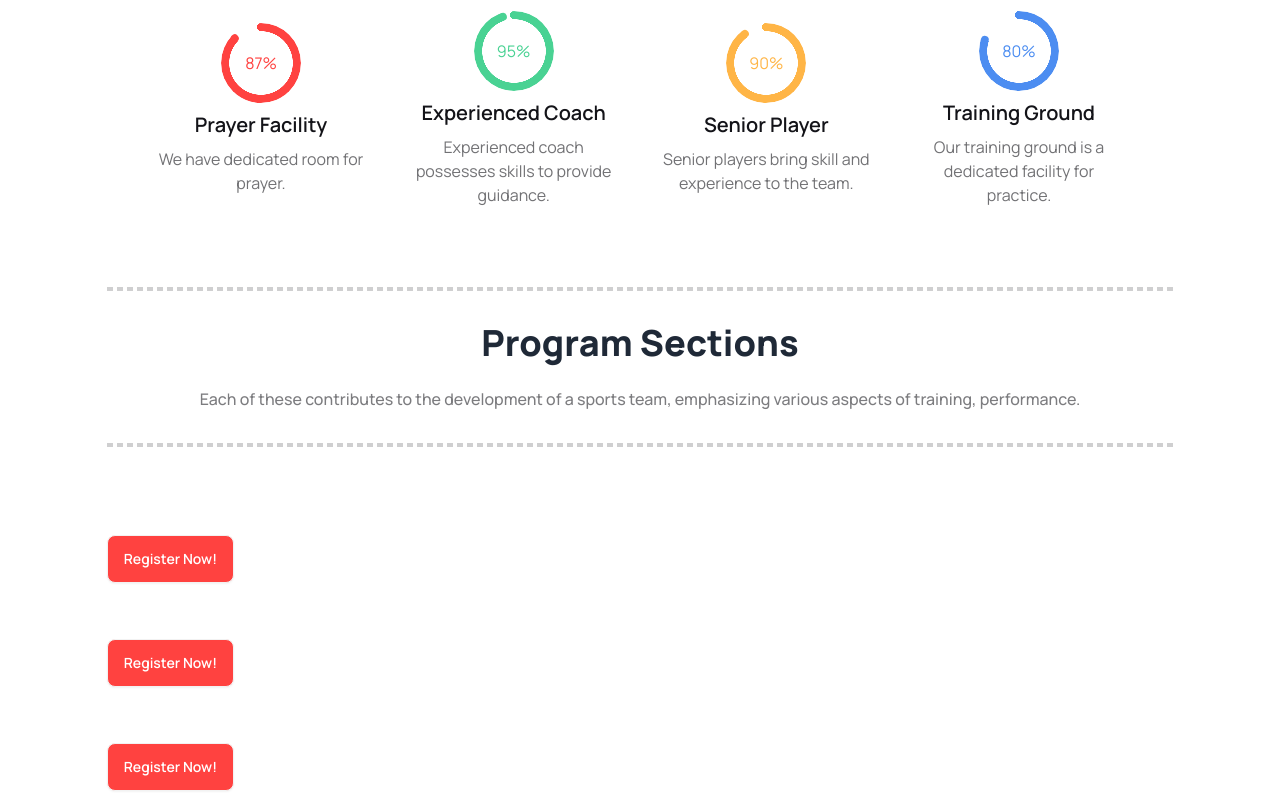
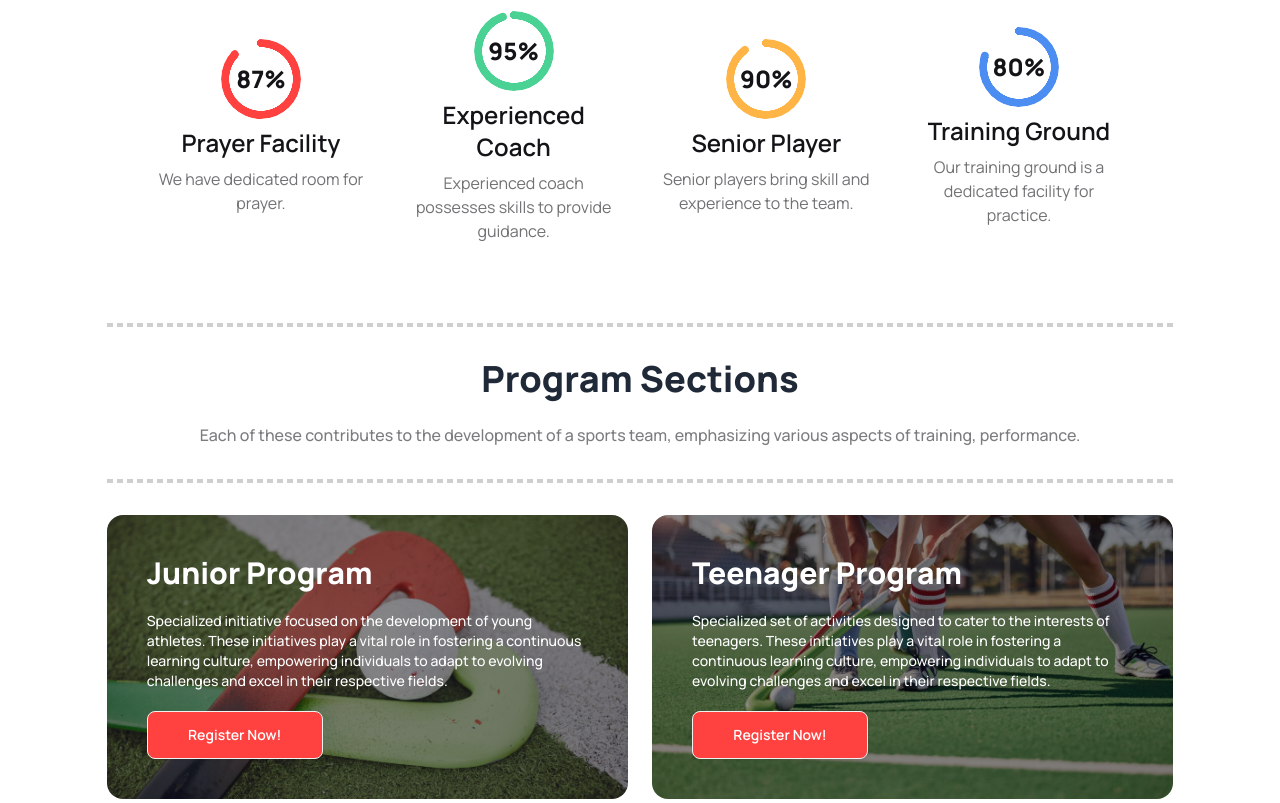
Before and after one commit to irfan-s-m/assignment-3, a plain HTML site: page index.html in a window 1280 px wide. Shown: the part 920-1723 px from the top of the page. Drawn offline with nearby package versions, Linux system fonts and the light colour scheme.

Commit message:
Section 3 has been done with full responsiveness for smaller device

```diff
--- a/index.html
+++ b/index.html
@@ -27,6 +27,7 @@
                 extend: {
                     colors: {
                         clifford: '#da373d',
+                        'section': "url('../images/2.png')",
                     }
                 }
             }
@@ -105,25 +106,25 @@
             <!-- Circular Progress -->
             <div class="grid gap-10 grid-cols-1 lg:grid-cols-4 justify-between items-center p-12">
                 <div class="flex flex-col gap-2 justify-center items-center">
-                    <div class="radial-progress text-[#FF4240]" style="--value:87;" role="progressbar">87%</div>
-                    <h1 class="text-xl font-semibold text-[#131318] text-center">Prayer Facility</h1>
+                    <div class="radial-progress text-[#FF4240]" style="--value:87;" role="progressbar"><span class="text-[#131318] font-extrabold text-2xl">87%</span></div>
+                    <h1 class="text-2xl font-semibold text-[#131318] text-center">Prayer Facility</h1>
                     <p class="font-normal text-base text-[#13131899] text-center">We have dedicated room for prayer.</p>
                 </div>
                 <div class="flex flex-col gap-2 justify-center items-center">
-                    <div class="radial-progress text-[#49D293]" style="--value:95;" role="progressbar">95%</div>
-                    <h1 class="text-xl font-semibold text-[#131318] text-center">Experienced Coach</h1>
+                    <div class="radial-progress text-[#49D293]" style="--value:95;" role="progressbar"><span class="text-[#131318] font-extrabold text-2xl">95%</span></div>
+                    <h1 class="text-2xl font-semibold text-[#131318] text-center">Experienced Coach</h1>
                     <p class="font-normal text-base text-[#13131899] text-center">Experienced coach possesses skills to
                         provide guidance.</p>
                 </div>
                 <div class="flex flex-col gap-2 justify-center items-center">
-                    <div class="radial-progress text-[#FFB546]" style="--value:90;" role="progressbar">90%</div>
-                    <h1 class="text-xl font-semibold text-[#131318] text-center">Senior Player</h1>
+                    <div class="radial-progress text-[#FFB546]" style="--value:90;" role="progressbar"><span class="text-[#131318] font-extrabold text-2xl">90%</span></div>
+                    <h1 class="text-2xl font-semibold text-[#131318] text-center">Senior Player</h1>
                     <p class="font-normal text-base text-[#13131899] text-center">Senior players bring skill and
                         experience to the team.</p>
                 </div>
                 <div class="flex flex-col gap-2 justify-center items-center">
-                    <div class="radial-progress text-[#4C8DF1]" style="--value:80;" role="progressbar">80%</div>
-                    <h1 class="text-xl font-semibold text-[#131318] text-center">Training Ground</h1>
+                    <div class="radial-progress text-[#4C8DF1]" style="--value:80;" role="progressbar"><span class="text-[#131318] font-extrabold text-2xl">80%</span></div>
+                    <h1 class="text-2xl font-semibold text-[#131318] text-center">Training Ground</h1>
                     <p class="font-normal text-base text-[#13131899] text-center">Our training ground is a dedicated
                         facility for practice.</p>
                 </div>
@@ -139,24 +140,35 @@
                     sports team, emphasizing various aspects of training, performance.</p>
             </div>
             <hr class="my-8 border-2 border-dashed border-[#13131833]">
-            <div>
-                <div>
-                    <h3 class="text-2xl font-extrabold text-white">Junior Program</h3>
-                    <p class="text-base font-medium text-white">Specialized initiative focused on the development of
-                        young athletes.</p>
-                    <button class="btn bg-[#FF4240] text-white">Register Now!</button>
+            <div class="grid lg:grid-cols-2 gap-6">
+                <div
+                    class="bg-[linear-gradient(to_right_bottom,rgba(9,7,12,0.45),rgba(7,4,10,0.5)),url('../images/2.png')] bg-no-repeat bg-cover object-cover rounded-2xl p-10 flex flex-col gap-5">
+                    <h3 class="text-3xl font-extrabold text-white">Junior Program</h3>
+                    <p class="text-sm font-medium text-white">Specialized initiative focused on the development of
+                        young athletes. These initiatives play a vital role in fostering a continuous learning culture,
+                        empowering individuals to adapt to evolving challenges and excel in their respective fields.</p>
+                    <button class="btn bg-[#FF4240] text-white w-44">Register Now!</button>
                 </div>
-                <div>
-                    <h3 class="text-2xl font-extrabold text-white">Teenager Program</h3>
-                    <p class="text-base font-medium text-white">Specialized set of activities designed to cater to the
-                        interests of teenagers.</p>
-                    <button class="btn bg-[#FF4240] text-white">Register Now!</button>
+                <div
+                    class="bg-[linear-gradient(to_right_bottom,rgba(9,7,12,0.45),rgba(7,4,10,0.5)),url('../images/3.png')] bg-no-repeat bg-cover object-cover rounded-2xl p-10 flex flex-col gap-5">
+                    <h3 class="text-3xl font-extrabold text-white">Teenager Program</h3>
+                    <p class="text-sm font-medium text-white">Specialized set of activities designed to cater to the
+                        interests of teenagers. These initiatives play a vital role in fostering a continuous learning
+                        culture, empowering individuals to adapt to evolving challenges and excel in their respective
+                        fields.</p>
+                    <button class="btn bg-[#FF4240] text-white w-44">Register Now!</button>
                 </div>
-                <div>
-                    <h3 class="text-2xl font-extrabold text-white">Professional Program</h3>
-                    <p class="text-base font-medium text-white">Initiatives designed to enhance the skills, knowledge,
-                        and proficiency of individuals.</p>
-                    <button class="btn bg-[#FF4240] text-white">Register Now!</button>
+                <div
+                    class="bg-[linear-gradient(to_right_bottom,rgba(9,7,12,0.45),rgba(7,4,10,0.5)),url('../images/4.png')] bg-no-repeat bg-cover object-cover rounded-2xl flex flex-col gap-5 lg:col-span-2">
+                    <div class="p-10 lg:py-10 flex flex-col gap-5 lg:mt-40">
+                        <h3 class="text-3xl font-extrabold text-white">Professional Program</h3>
+                        <p class="text-sm font-medium text-white w-2/5">Initiatives designed to enhance the skills,
+                            knowledge,
+                            and proficiency of individuals. These initiatives play a vital role in fostering a
+                            continuous
+                            learning culture to adapt evolving challenges in their respective fields.</p>
+                        <button class="btn bg-[#FF4240] text-white w-44">Register Now!</button>
+                    </div>
                 </div>
             </div>
         </section>
```
